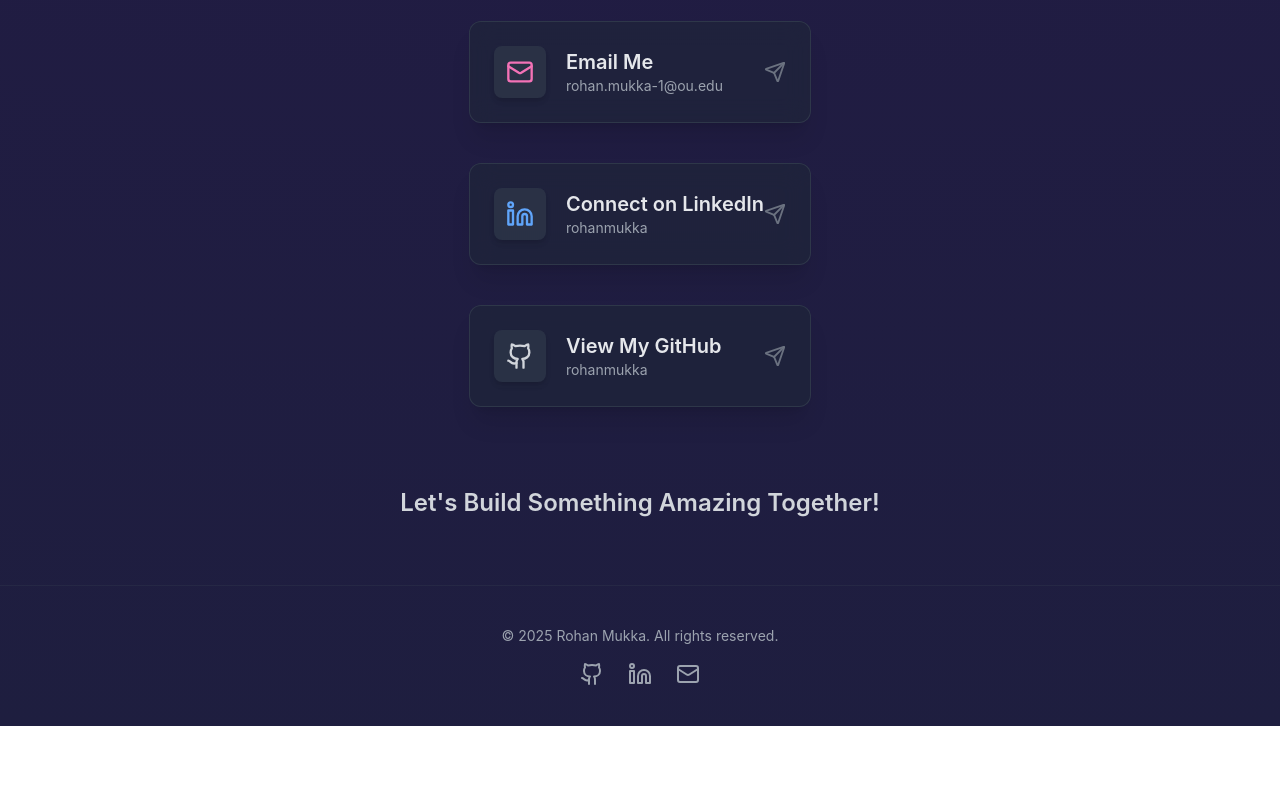
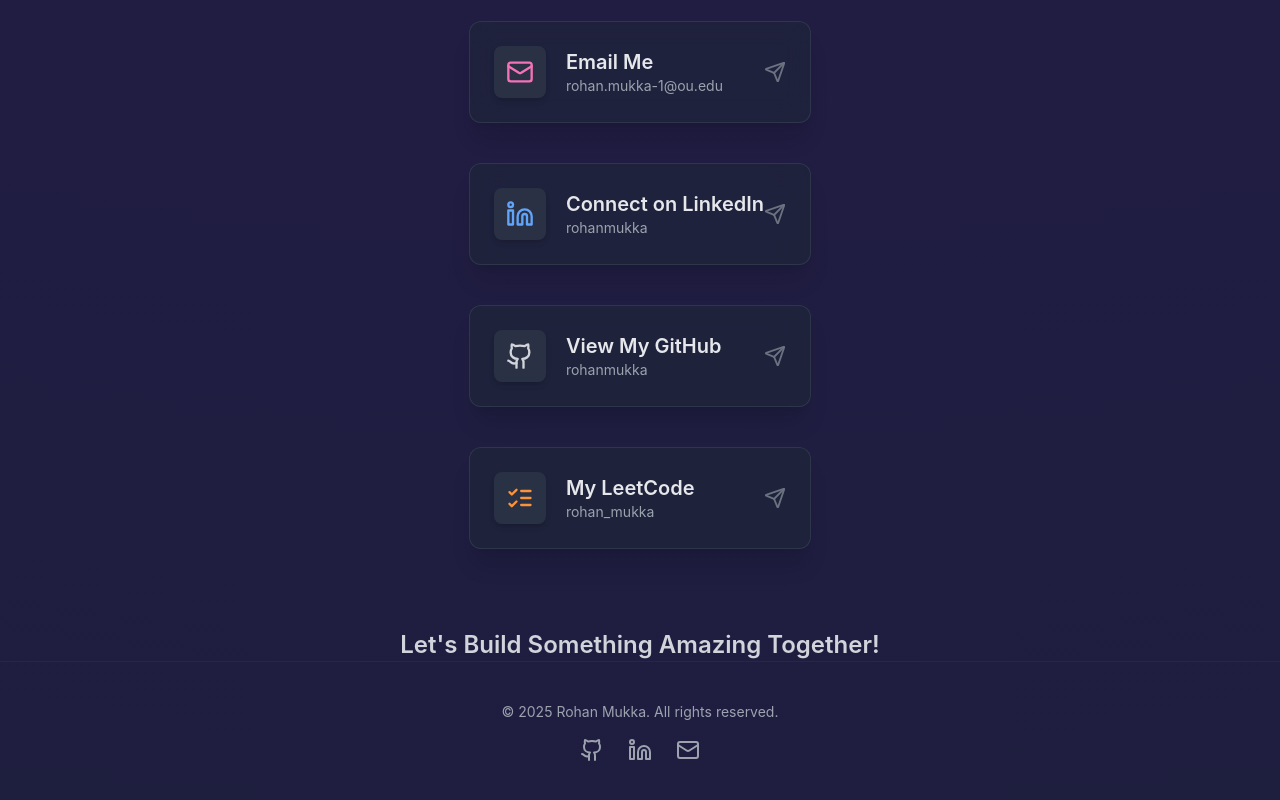
Before and after one commit to RohanMukka/portfolio, a React (Vite) app: page / in a window 1280 px wide. Shown: the part 7656-8456 px from the top of the page. Before the commit the page ends 8382 px from the top, so only its background shows below. Built offline with nearby package versions, Linux system fonts and the light colour scheme.

Commit message:
Add LeetCode link to contact section

```diff
--- a/App.tsx
+++ b/App.tsx
@@ -118,7 +118,7 @@ const App: React.FC = () => {
         <Skills refProp={skillsRef} skills={personalData.skills} />
         <Projects refProp={projectsRef} projects={personalData.projects} />
         <Experience refProp={experienceRef} experience={personalData.experience} />
-        <Contact refProp={contactRef} personalData={{email: personalData.email, linkedin: personalData.linkedin, github: personalData.github, contact: personalData.contact}} />
+        <Contact refProp={contactRef} personalData={{email: personalData.email, linkedin: personalData.linkedin, github: personalData.github, leetcode: personalData.leetcode, contact: personalData.contact}} />
       </main>
 
       <Footer personalData={{name: personalData.name, github: personalData.github, linkedin: personalData.linkedin, email: personalData.email}} />
--- a/components/sections/Contact.tsx
+++ b/components/sections/Contact.tsx
@@ -1,7 +1,7 @@
 
 import React from 'react';
 import { motion } from 'framer-motion';
-import { Mail, Linkedin, Github, Send } from 'lucide-react';
+import { Mail, Linkedin, Github, ListChecks, Send } from 'lucide-react';
 import { ContactProps } from '../../types';
 import Section from '../common/Section';
 
@@ -22,6 +22,7 @@ const Contact: React.FC<ContactProps> = ({ refProp, personalData }) => {
     { icon: <Mail size={28} className="text-pink-400"/>, label: "Email Me", value: personalData.email, href: `mailto:${personalData.email}` },
     { icon: <Linkedin size={28} className="text-blue-400"/>, label: "Connect on LinkedIn", value: personalData.linkedin.split('/').pop() || personalData.linkedin, href: personalData.linkedin, target: "_blank" },
     { icon: <Github size={28} className="text-gray-300"/>, label: "View My GitHub", value: personalData.github.split('/').pop() || personalData.github, href: personalData.github, target: "_blank" },
+    { icon: <ListChecks size={28} className="text-orange-400"/>, label: "My LeetCode", value: personalData.leetcode.split('/').pop() || personalData.leetcode, href: personalData.leetcode, target: "_blank" },
   ];
 
   return (
--- a/data.tsx
+++ b/data.tsx
@@ -13,6 +13,7 @@ export const personalData: PersonalData = {
   location: "Oklahoma, United States",
   linkedin: "https://linkedin.com/in/rohanmukka",
   github: "https://github.com/rohanmukka",
+  leetcode: "https://leetcode.com/u/rohan_mukka",
   resumeUrl: "/rohan_resume.pdf", // Changed to absolute path from domain root
   about: {
     greeting: "Hello! I'm Rohan Mukka.",
--- a/types.ts
+++ b/types.ts
@@ -52,6 +52,7 @@ export interface PersonalData {
   location: string;
   linkedin: string;
   github: string;
+  leetcode: string;
   resumeUrl: string;
   about: AboutData;
   experience: ExperienceItem[];
@@ -116,7 +117,7 @@ export interface ExperienceProps {
 
 export interface ContactProps {
   refProp: React.RefObject<HTMLElement>;
-  personalData: Pick<PersonalData, 'email' | 'linkedin' | 'github' | 'contact'>;
+  personalData: Pick<PersonalData, 'email' | 'linkedin' | 'github' | 'leetcode' | 'contact'>;
 }
 
 export interface PreloaderProps {
```
